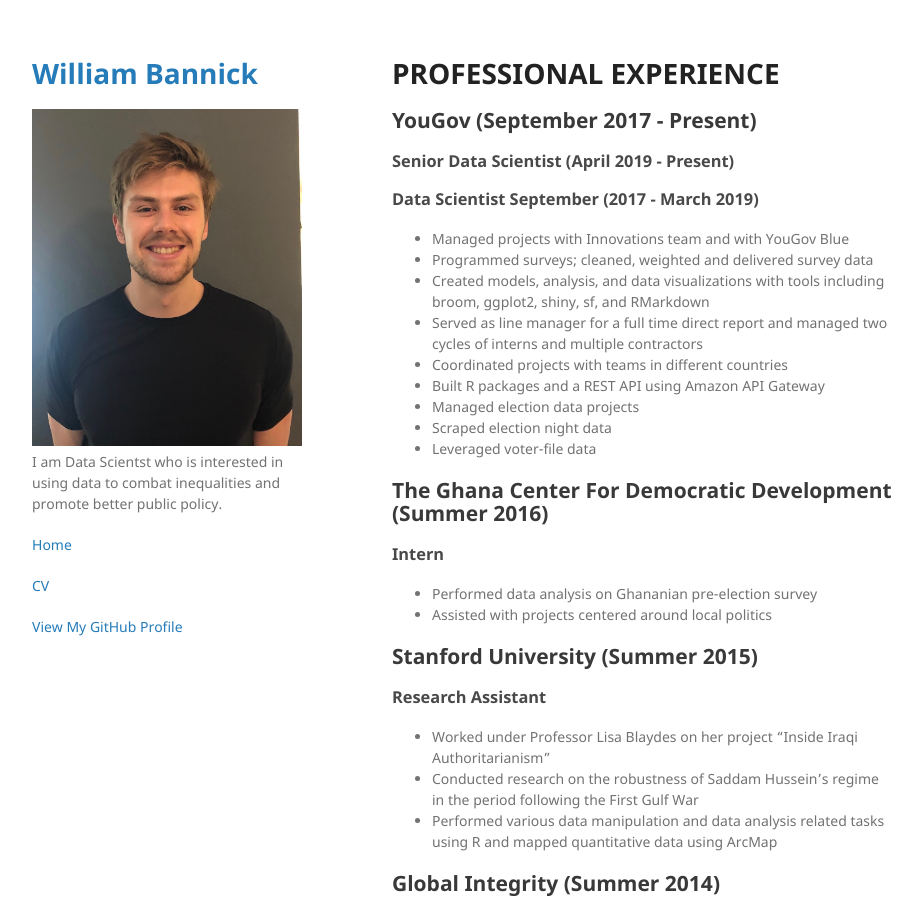
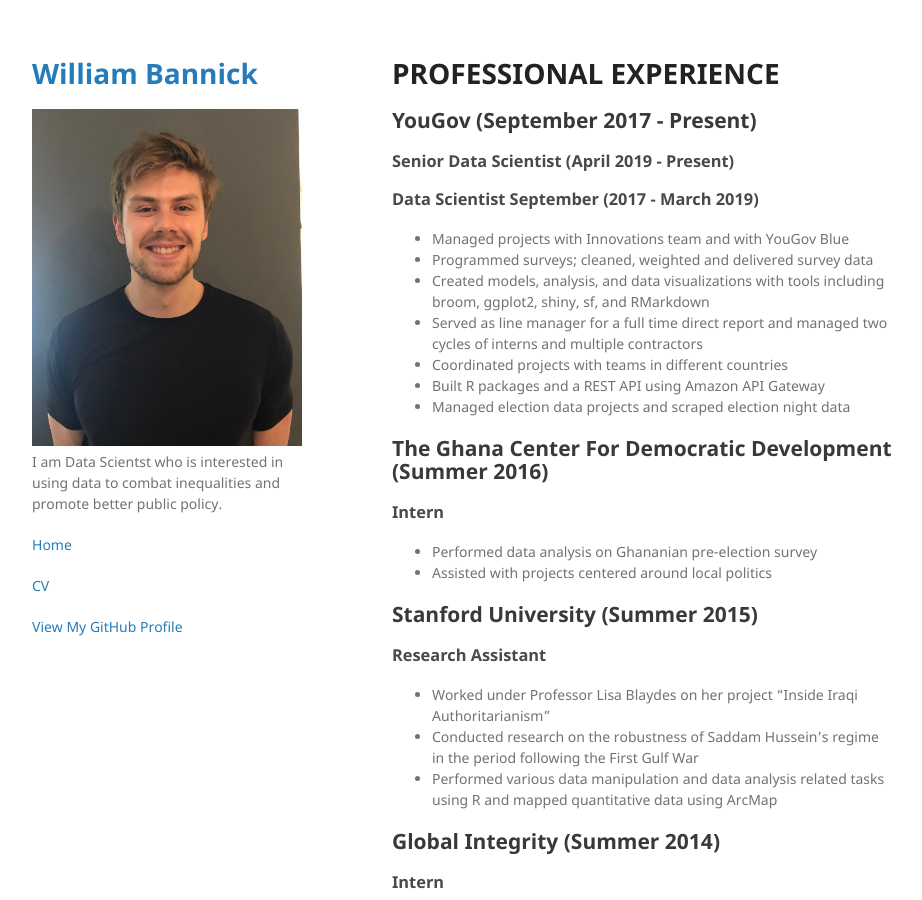
Before and after one commit to wbannick/wbannick.github.io, a Jekyll site: the page built from cv.markdown, in a window 1280 px wide and 900 px high. Shown: the whole window, without its empty margins (178-1100 px from the left). Built offline with Jekyll 4.4.1, drawn with Linux system fonts in a browser that asks for light colours.

Commit message:
more cv tweaks

```diff
--- a/cv.markdown
+++ b/cv.markdown
@@ -15,9 +15,7 @@
 - Served as line manager for a full time direct report and managed two cycles of interns and multiple contractors
 - Coordinated projects with teams in different countries
 - Built R packages and a REST API using Amazon API Gateway
-- Managed election data projects
-- Scraped election night data
-- Leveraged voter-file data
+- Managed election data projects and scraped election night data
 
 ## The Ghana Center For Democratic Development (Summer 2016)
 ### Intern
```
